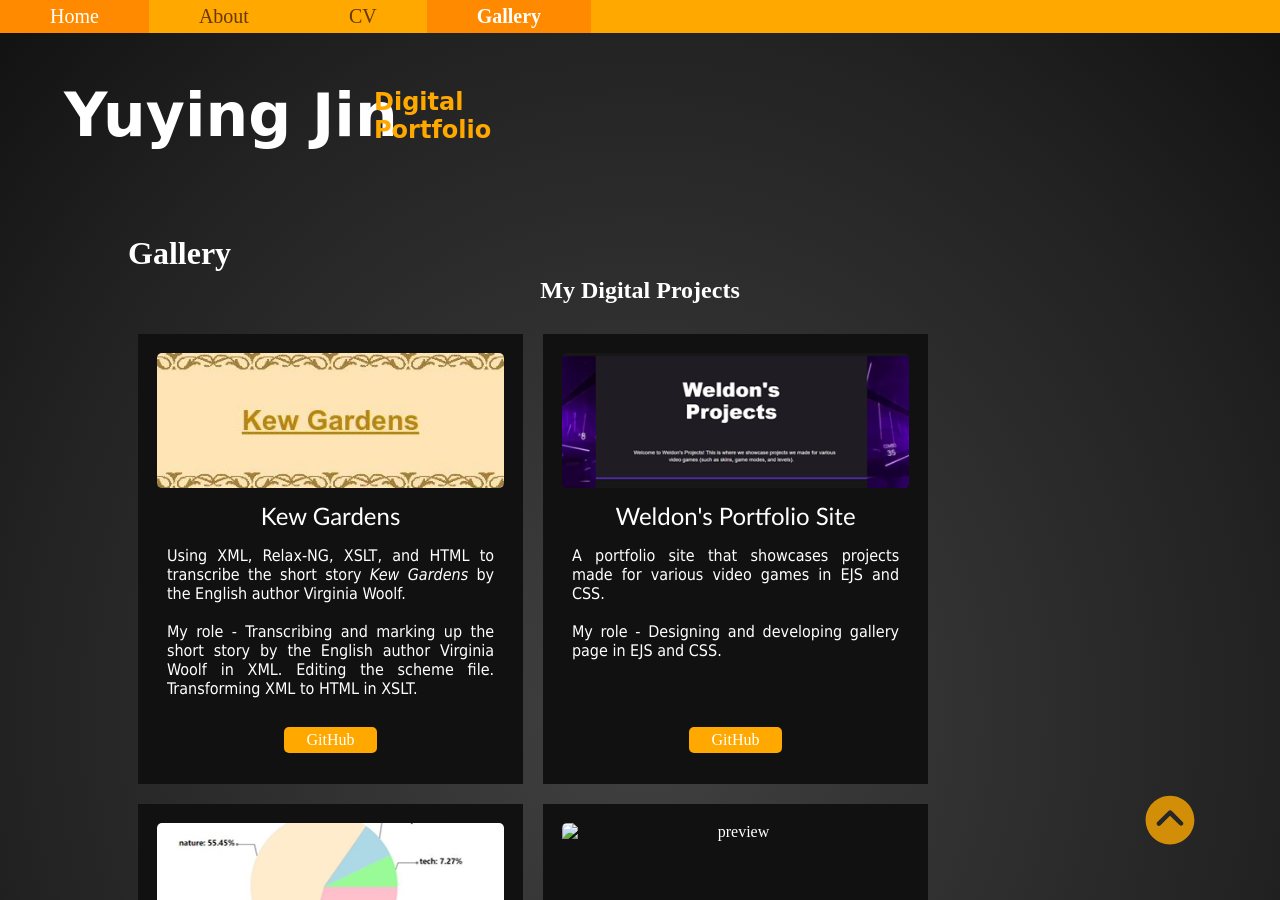
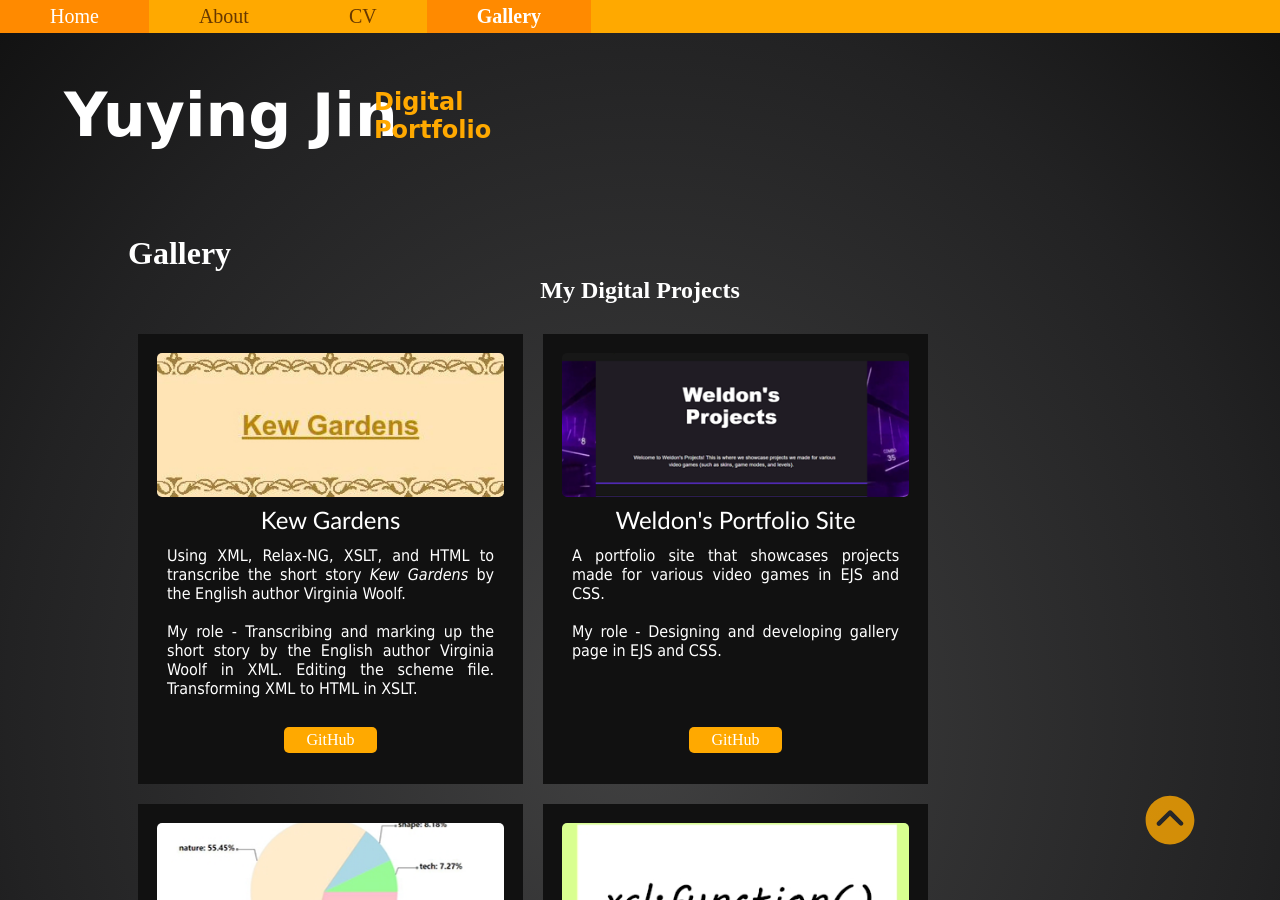
Before and after one commit to Yuying-Jin/DIGIT400static, a Jekyll site: the page built from docs/gallery.html, in a window 1280 px wide and 900 px high. Built offline with Jekyll 4.4.1, drawn with Linux system fonts in a browser that asks for light colours.

Commit message:
add image for function tutorial in gallery page

```diff
--- a/docs/_data/project.yml
+++ b/docs/_data/project.yml
@@ -18,6 +18,7 @@
   desc: Introducing how to draw pie charts with stroke-dasharray attribute and how to label them with polar coordinates using SVG and XSLT.
   work: Drawing pie charts with stroke-dasharray attribute in SVG. Labeling pie charts with polar coordinates in SVG and XSLT.
 - name: User-defined Function Tutorial
+  img: images/func.jpg
   github: https://github.com/Yuying-Jin/newTutorials/blob/main/yuyingFunction/xslFunction.md
   desc: Defining functions in XSLT.
   work: Defining how to define functions in XSLT.
--- a/docs/webstyle.css
+++ b/docs/webstyle.css
@@ -271,7 +271,7 @@ small{
 }
 .card img{
     width: 90%;
-    height: 30%;
+    height: 32%;
     object-fit: cover;
     margin: 5%;
     position: absolute;
@@ -282,7 +282,7 @@ small{
 .card h2{
     width: 90%;
     position: absolute;
-    top: 37%;
+    top: 38%;
     font-weight: normal;
     font-size: 24px;
     font-family: "Trebuchet MS", sans-serif;
```
Also changed, not shown: docs/images/func.jpg (added).
